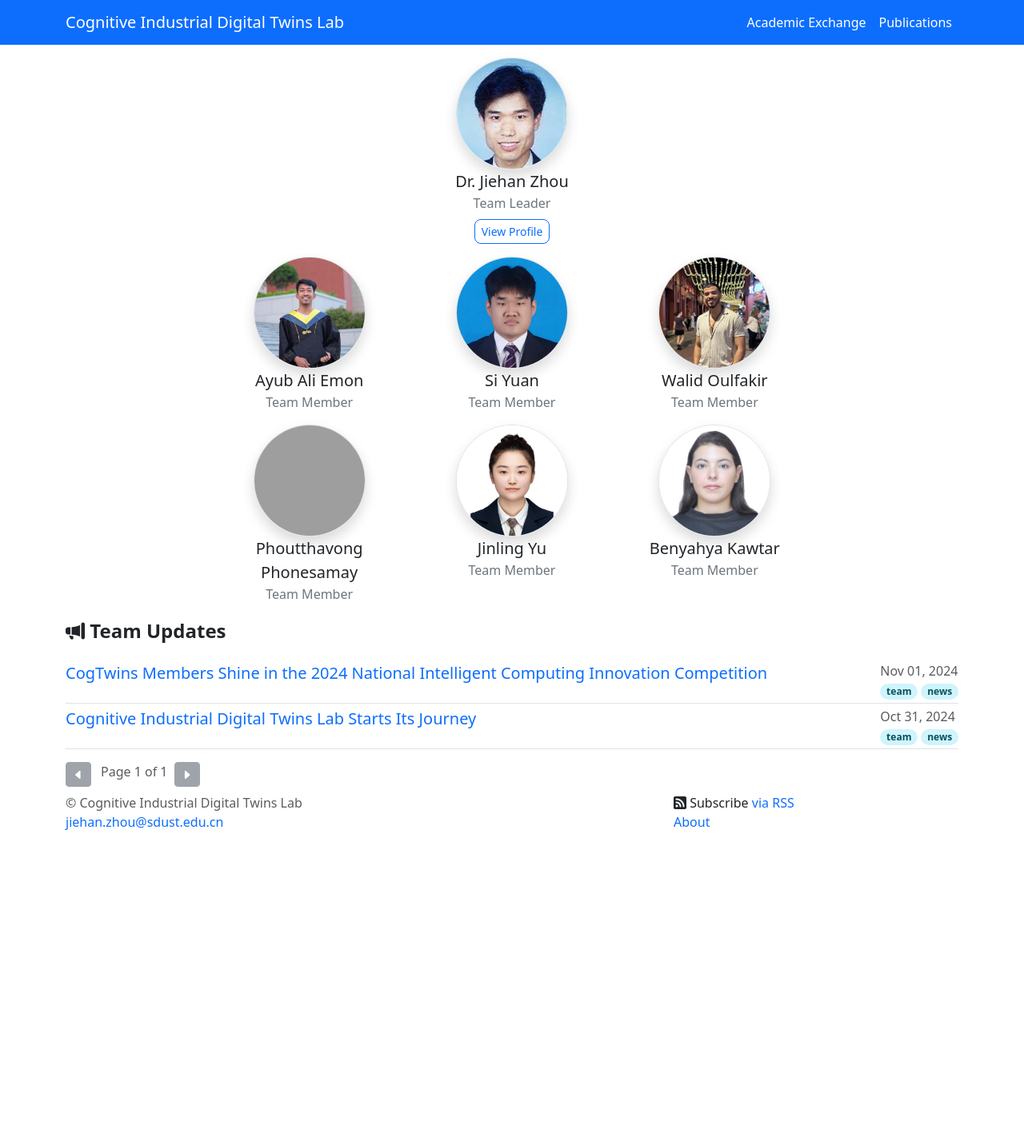
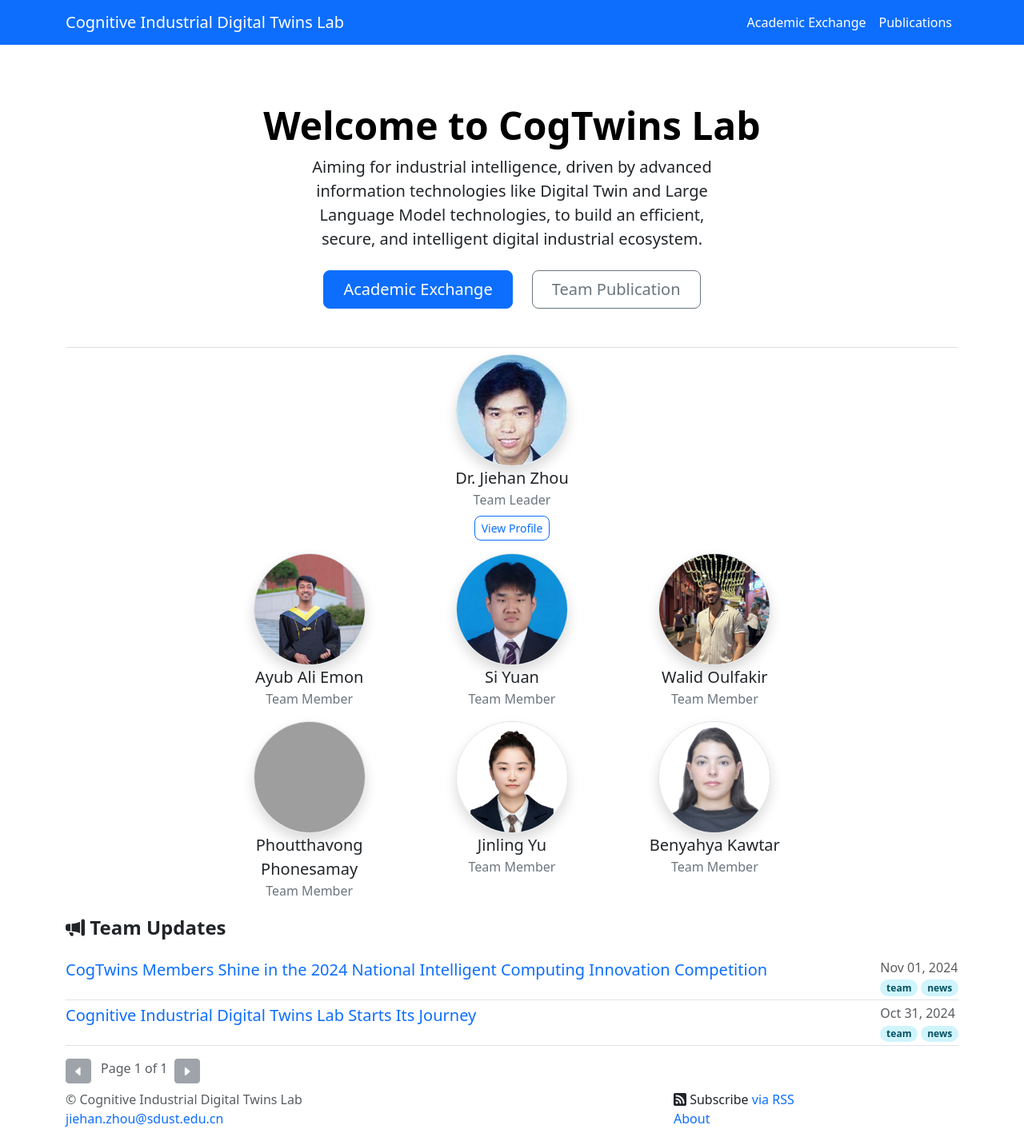
Before and after one commit to cogtwins/cogtwins.github.io, a Jekyll site: the page built from index.html, in a window 1280 px wide. Shown: the whole page at 80% size. Built offline with Jekyll 4.4.1, drawn with Linux system fonts in a browser that asks for light colours; the list of posts is cut into pages by our own code; before the commit the page ends 1056 px from its top, so only the background shows below that; grey boxes are pictures that could not be loaded.

Commit message:
Academic Exchange & Publication section added, Homepage update

```diff
--- a/_posts/2024-11-01-cogtwins-members-in-2024-national-computing-competition.markdown
+++ b/_posts/2024-11-01-cogtwins-members-in-2024-national-computing-competition.markdown
@@ -9,11 +9,6 @@ published: true
 
 We’re thrilled to share the exciting news from the **2024 National Intelligent Computing Innovation Competition (Pioneer Cup) 2024年全国大学生计算机系统能力大赛**: two outstanding teams, **Hilbert and Kolmogorov**, have achieved a remarkable milestone! Out of nearly 100 teams from across the country, these two teams, guided by the talented CogTwins (Cognitive Industrial Digital Twins Lab) of the **School of Computer Science at Shandong University of Science and Technology (Qingdao)**, were shortlisted in the top 16 and have advanced to the finals.
 
-This accomplishment reflects the dedication and innovative spirit of our participants, who have demonstrated an exceptional ability to push boundaries in the field of intelligent computing. Team members **Si Yuan** and **Yu Jinling** were pivotal in driving their teams' success, blending technical skills with critical thinking to solve complex challenges.
-
-
-Let’s celebrate this achievement and cheer on our CogTwins teams as they represent our school on the national stage! Congratulations once again to **Si Yuan**, **Yu Jinling**, and all the members of Hilbert and Kolmogorov for their outstanding work and commitment.
-
 <div class="text-center">
     <img class="img-fluid img-thumbnail" style="max-height: 480px;"
         src="{{ '/assets/postimg/2024-11-01-cogtwins-members-in-2024-national-ntelligent-computing-innovation-competition.jpg' | relative_url }}" />
--- a/index.html
+++ b/index.html
@@ -1,6 +1,24 @@
 ---
 layout: default
 ---
+<div class="px-4 pt-5 my-2 text-center border-bottom">
+    <h1 class="display-5 fw-bold text-body-emphasis">Welcome to CogTwins Lab</h1>
+    <div class="col-lg-6 mx-auto">
+        <p class="lead mb-4">
+            Aiming for industrial intelligence, driven by advanced information technologies like Digital Twin and Large
+            Language Model technologies, to build an efficient, secure, and intelligent digital industrial ecosystem.
+        </p>
+        <div class="d-grid gap-2 d-sm-flex justify-content-sm-center mb-5">
+            <a href="{{ '/academic_exchange' | relative_url }}" class="btn btn-primary btn-lg px-4 me-sm-3 rounded-3">
+                Academic Exchange
+            </a>
+            <a href="{{ '/team_publication' | relative_url }}" class="btn btn-outline-secondary btn-lg px-4 rounded-3">
+                Team Publication
+            </a>
+        </div>
+    </div>
+</div>
+
 {%- include team.html -%}
 
 <div class="fs-4 fw-bold mb-3">
```
Also changed, not shown: jiehan_zhou.markdown (+5 -5 lines), team_publication.markdown (added, +63 -0 lines).
